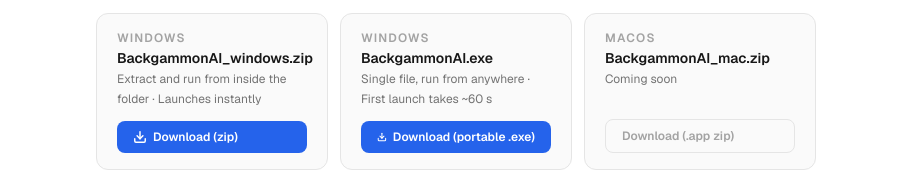
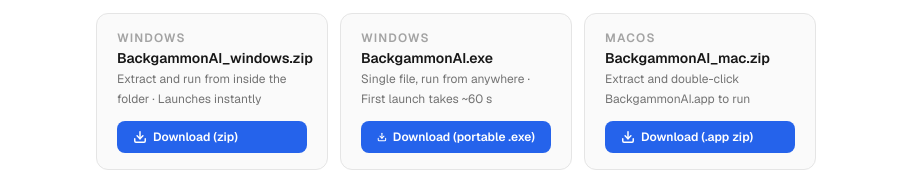
Before and after one commit to yarins0/yarin-lab, a Next.js app: page /backgammon in a window 1280 px wide. Shown: the part 301-471 px from the top of the page, without its empty margins (184-1095 px from the left). Built offline with nearby package versions, Linux system fonts and the light colour scheme.

Commit message:
Enable macOS download with GitHub Release asset link

```diff
--- a/src/app/backgammon/page.tsx
+++ b/src/app/backgammon/page.tsx
@@ -159,8 +159,8 @@
     platform: "macOS",
     label: "Download (.app zip)",
     filename: "BackgammonAI_mac.zip",
-    note: "Coming soon",
-    href: null,
+    note: "Extract and double-click BackgammonAI.app to run",
+    href: "https://github.com/yarins0/Backgammon_Mini/releases/download/v1.0.0/BackgammonAI_macos.zip",
   },
 ];
 
```
